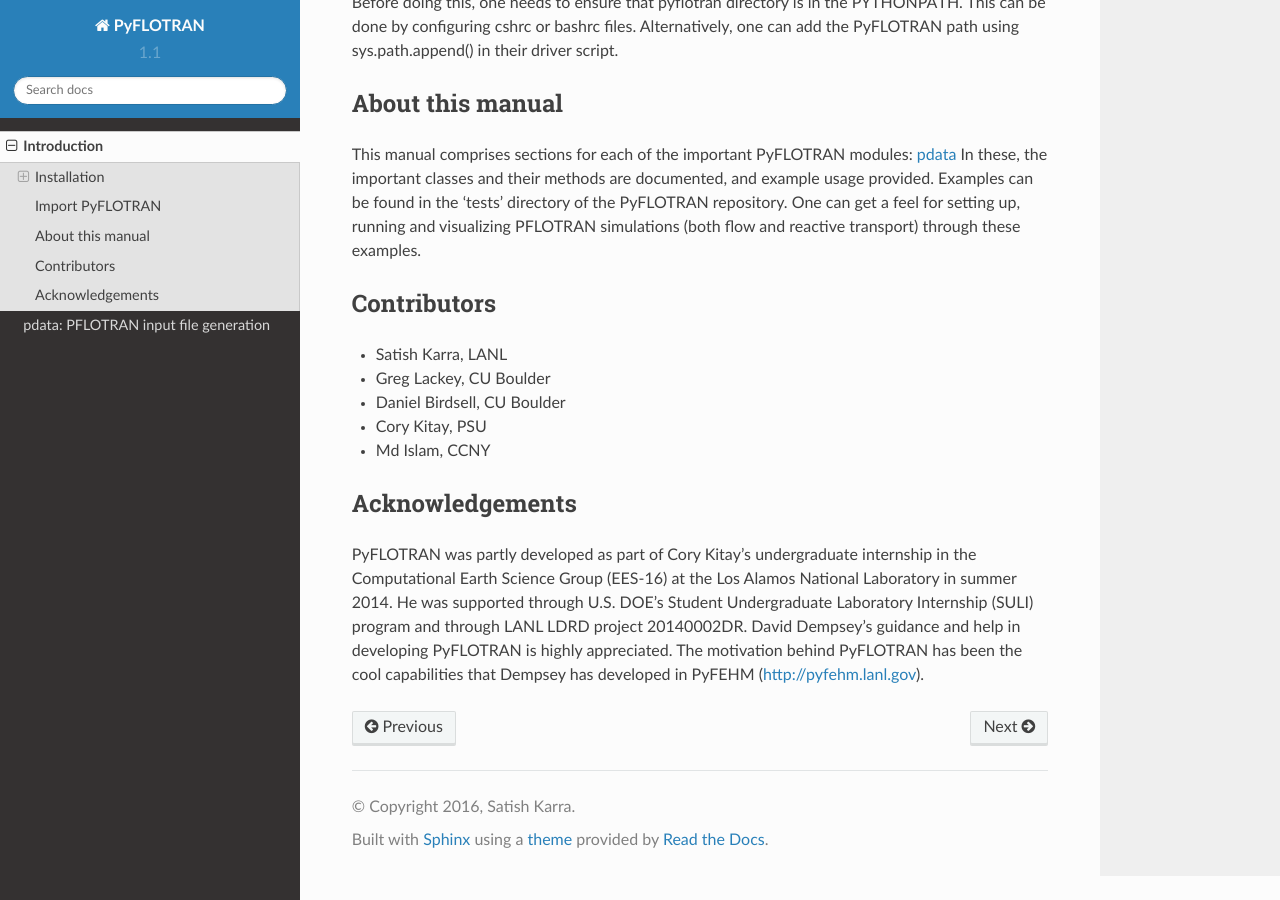
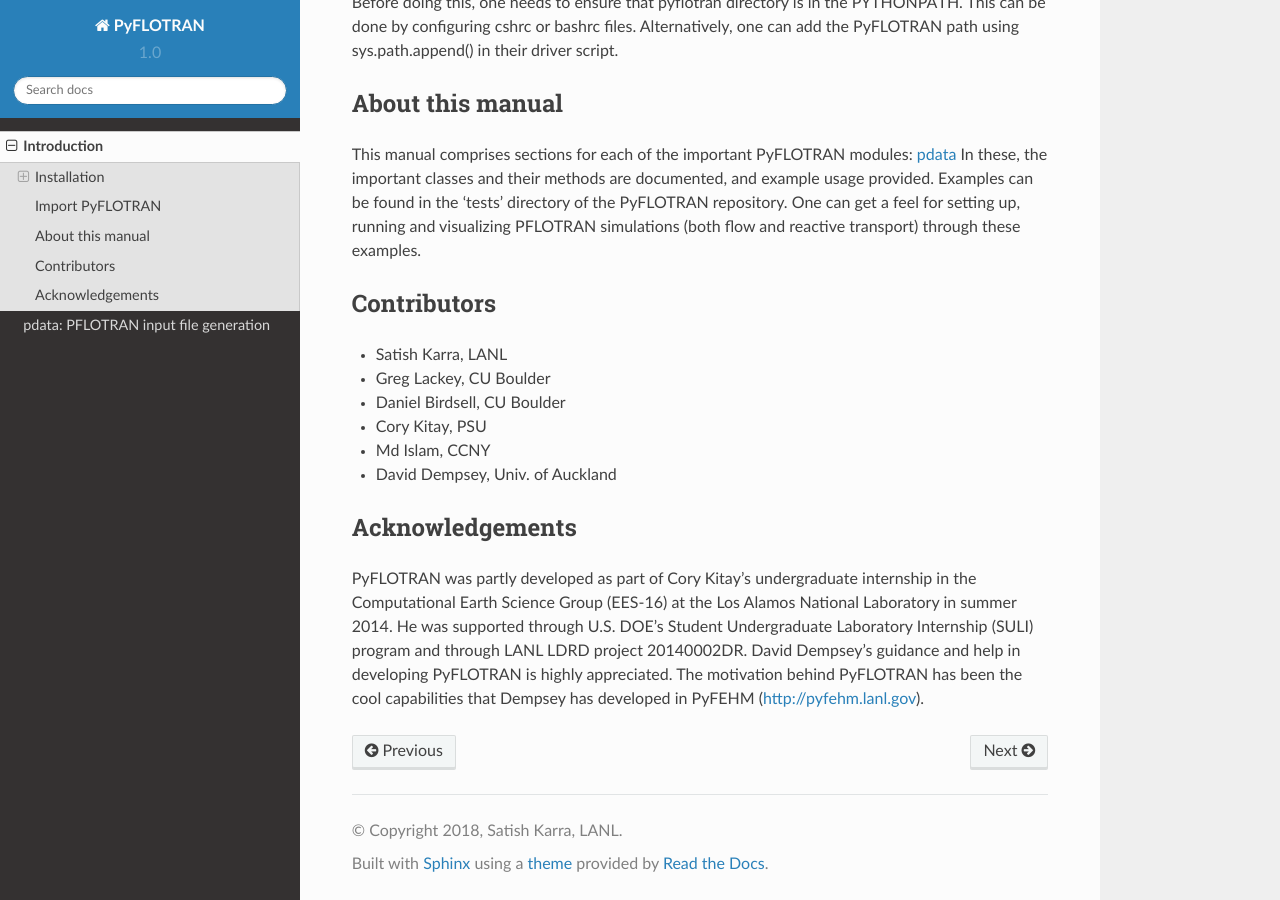
Before and after one commit to pinshuai/pyflotran-bitbucket, a Sphinx documentation site: the page built from documentation/intro.rst, in a window 1280 px wide and 900 px high, scrolled down 1781 px. Built offline with Sphinx 7.4.7 and the Read the Docs theme 2.0.0, drawn with Linux system fonts in a browser that asks for light colours.

Commit message:
More updates to documentation

```diff
--- a/documentation/conf.py
+++ b/documentation/conf.py
@@ -41,16 +41,16 @@ master_doc = 'index'
 
 # General information about the project.
 project = u'PyFLOTRAN'
-copyright = u'2016, Satish Karra'
+copyright = u'2018, Satish Karra, LANL'
 
 # The version info for the project you're documenting, acts as replacement for
 # |version| and |release|, also used in various other places throughout the
 # built documents.
 #
 # The short X.Y version.
-version = '1.1'
+version = '1.0'
 # The full version, including alpha/beta/rc tags.
-release = '1.1.0'
+release = '1.0.0'
 
 # The language for content autogenerated by Sphinx. Refer to documentation
 # for a list of supported languages.
@@ -209,8 +209,7 @@ latex_additional_documents = ['sphinxbook.cls' ]
 # (source start file, target name, title, author, documentclass [howto/manual]).
 latex_documents = [
   ('index', 'PyFLOTRAN.tex', u'PyFLOTRAN Documentation',
-   u'Satish Karra, Cory Kitay', 'book'),
-]
+   u'Satish Karra', 'book')]
 
 # The name of an image file (relative to this directory) to place at the top of
 # the title page.
@@ -239,7 +238,7 @@ latex_show_pagerefs = False
 # (source start file, name, description, authors, manual section).
 man_pages = [
     ('index', 'pyflotran', u'PyFLOTRAN Documentation',
-     [u'Satish Karra, David Dempsey, Cory Kitay'], 1)
+     [u'Satish Karra'], 1)
 ]
 
 # If true, show URL addresses after external links.
@@ -253,7 +252,7 @@ man_pages = [
 #  dir menu entry, description, category)
 texinfo_documents = [
   ('index', 'PyFLOTRAN', u'PyFLOTRAN Documentation',
-   u'Satish Karra, David Dempsey, Cory Kitay', 'PyFLOTRAN', 'One line description of project.',
+   u'Satish Karra', 'PyFLOTRAN', 'Documentation of PyFLOTRAN software.',
    'Miscellaneous'),
 ]
 
--- a/documentation/intro.rst
+++ b/documentation/intro.rst
@@ -90,6 +90,7 @@ Contributors
 - Daniel Birdsell, CU Boulder
 - Cory Kitay, PSU
 - Md Islam, CCNY
+- David Dempsey, Univ. of Auckland
 
 Acknowledgements
 ----------------
```
